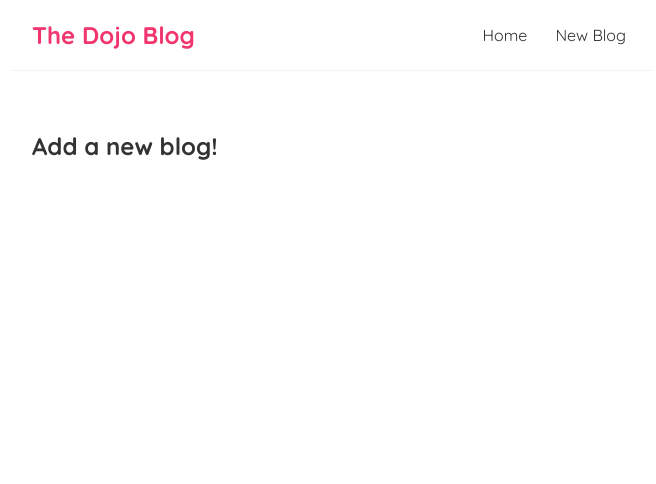
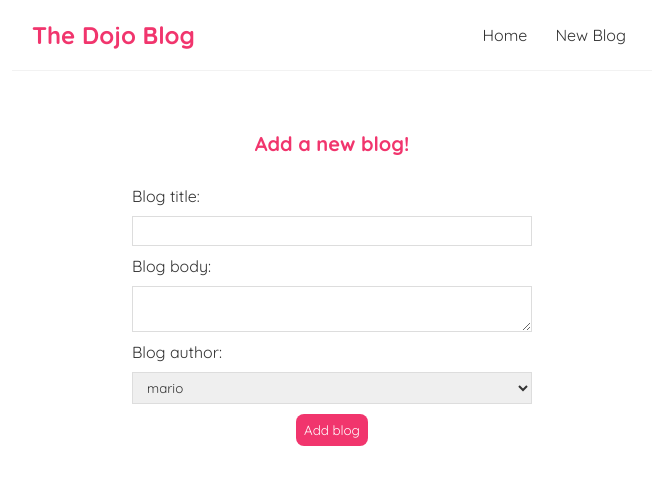
Before and after one commit to NESEGEMAA/dojo-blog, a React (Create React App) app: page /create in a window 1280 px wide. Shown: the top 484 px of the page, without its empty margins (308-964 px from the left). Built offline with nearby package versions, Linux system fonts and the light colour scheme; the HTML template or start-up script is replaced by a standard one.

Commit message:
Fleshed out the Cerate component, blogs now are actually added to the JSON database.

```diff
--- a/src/Create.js
+++ b/src/Create.js
@@ -1,7 +1,56 @@
+import { useState } from "react";
+
 const Create = () => {
+    const [title, setTitle] = useState('');
+    const [body, setBody] = useState('');
+    const [author, setAuthor] = useState('mario');
+    const [isPending, setIsPending] = useState(false);
+
+    const handleSubmit = (e) => {
+        e.preventDefault();
+        const blog = { title, body, author };
+
+        setIsPending(true);
+
+        fetch('http://localhost:8000/blogs', {
+            method: 'POST',
+            headers: { "Content-Type" : "application/json" },
+            body: JSON.stringify(blog)
+        })
+        .then(() => {
+            console.log('New blog added!');
+            setIsPending(false);
+        })
+    }
+
     return (
         <div className="create">
             <h2>Add a new blog!</h2>
+            <form>
+                <label>Blog title:</label>
+                <input
+                    type="text"
+                    required
+                    value={ title }
+                    onChange={ (e) => setTitle(e.target.value) }
+                />
+                <label>Blog body:</label>
+                <textarea
+                    required
+                    value={ body }
+                    onChange={ (e) => setBody(e.target.value) }
+                ></textarea>
+                <label>Blog author:</label>
+                <select
+                    value={ author }
+                    onChange={ (e) => setAuthor(e.target.value) }
+                >
+                    <option value="mario">mario</option>
+                    <option value="yoshi">yoshi</option>
+                </select>
+                { !isPending && <button>Add blog</button> }
+                { isPending && <button disabled>Adding blog...</button> }
+            </form>
         </div>
     );
 }
--- a/src/index.css
+++ b/src/index.css
@@ -69,3 +69,35 @@
   border-radius: 8px;
   cursor: pointer;
 }
+
+/* create new blog form */
+.create {
+  max-width: 400px;
+  margin: 0 auto;
+  text-align: center;
+}
+.create label {
+  text-align: left;
+  display: block;
+}
+.create h2 {
+  font-size: 20px;
+  color: #f1356d;
+  margin-bottom: 30px;
+}
+.create input, .create textarea, .create select {
+  width: 100%;
+  padding: 6px 10px;
+  margin: 10px 0;
+  border: 1px solid #ddd;
+  box-sizing: border-box;
+  display: block;
+}
+.create button {
+  background: #f1356d;
+  color: #fff;
+  border: 0;
+  padding: 8px;
+  border-radius: 8px;
+  cursor: pointer;
+}
```
